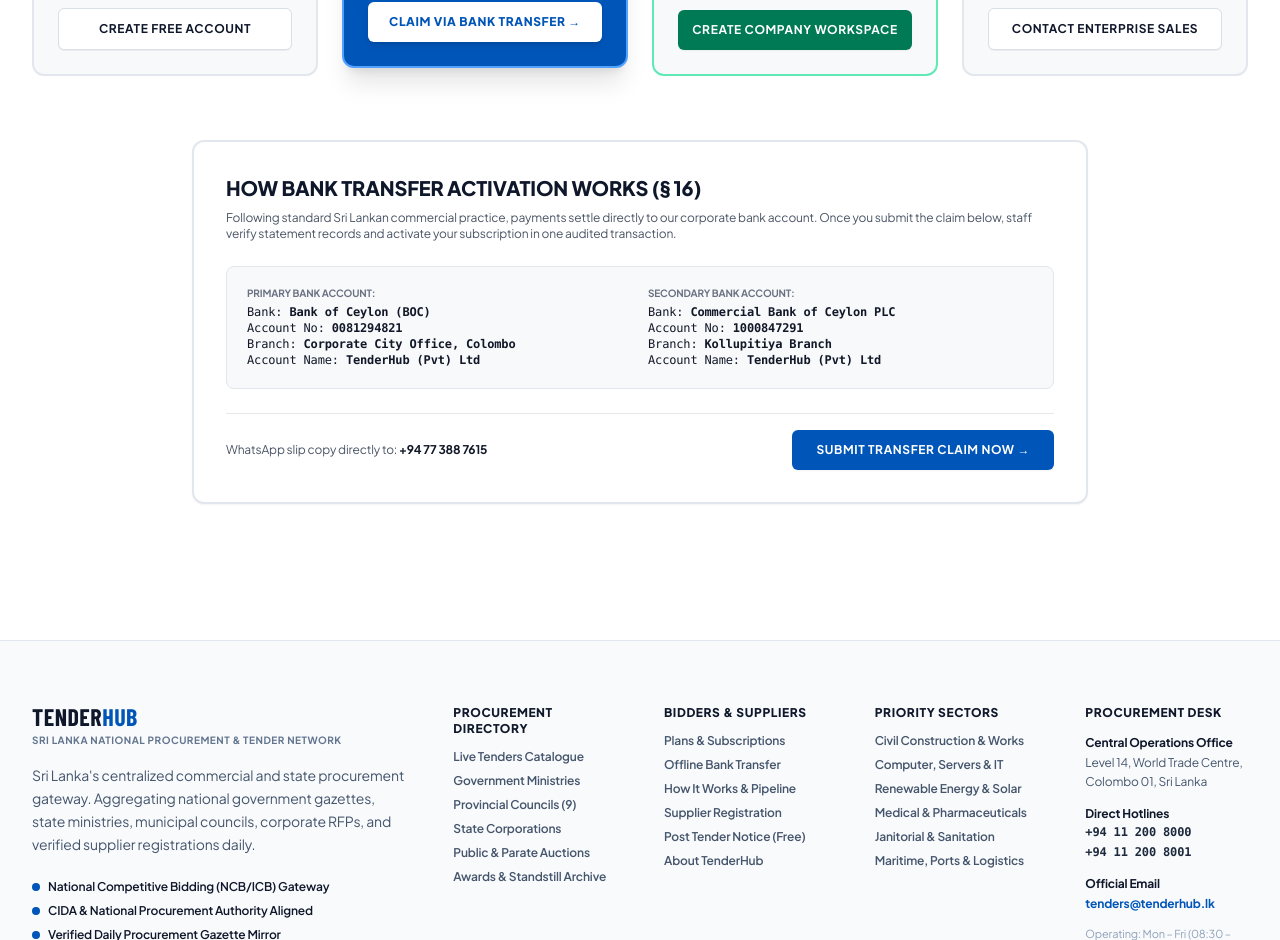
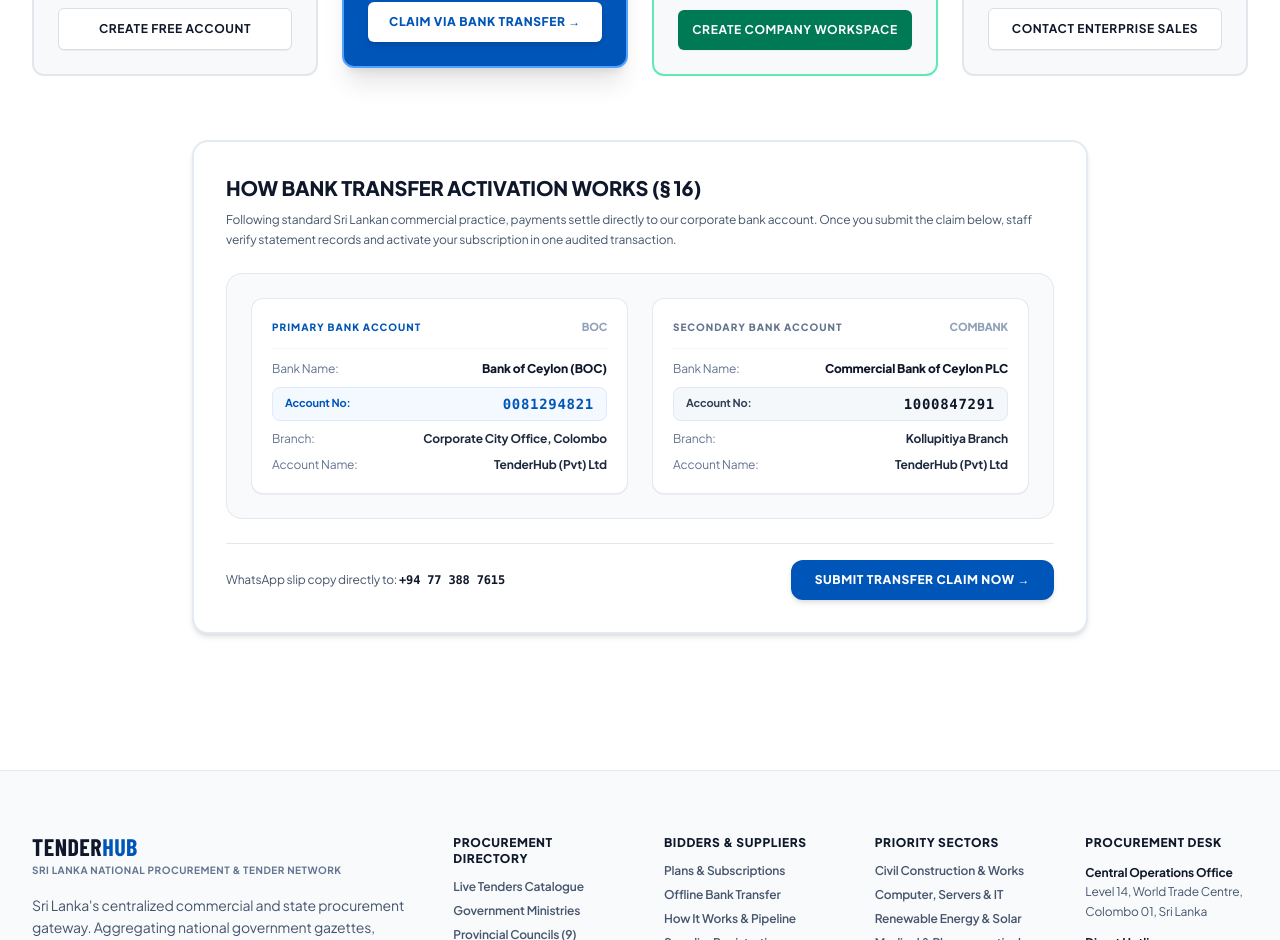
Before and after one commit to WAH-ISHAN/tender, a Next.js app in the folder web/: page /subscriber-pricing in a window 1280 px wide. Shown: the part 928-1868 px from the top of the page. Built offline with nearby package versions, Linux system fonts and the light colour scheme; a web font is replaced by a local one.

Commit message:
feat: modernize bank transfer account cards typography and layout

```diff
--- a/web/src/app/(public)/subscriber-pricing/page.tsx
+++ b/web/src/app/(public)/subscriber-pricing/page.tsx
@@ -172,38 +172,82 @@
       </div>
 
       {/* Direct Bank Transfer Information Section (§ 16) */}
-      <section className="bg-white border-2 border-[#E2E6ED] rounded-xl p-8 max-w-4xl mx-auto shadow-xs">
+      <section className="bg-white border-2 border-slate-200/90 rounded-2xl p-8 max-w-4xl mx-auto shadow-md">
         <h3 className="text-xl font-black text-[#0F172A] uppercase mb-2">
           How Bank Transfer Activation Works (§ 16)
         </h3>
-        <p className="text-xs text-gray-600 mb-6">
+        <p className="text-xs text-slate-600 font-normal leading-relaxed mb-6">
           Following standard Sri Lankan commercial practice, payments settle directly to our corporate bank account. Once you submit the claim below, staff verify statement records and activate your subscription in one audited transaction.
         </p>
 
-        <div className="grid grid-cols-1 md:grid-cols-2 gap-4 bg-[#F8F9FB] p-5 rounded-lg border border-[#E2E6ED] mb-6 font-mono text-xs text-[#111827]">
-          <div>
-            <span className="text-gray-500 font-sans font-bold uppercase text-[10px] block mb-1">PRIMARY BANK ACCOUNT:</span>
-            <div>Bank: <strong>Bank of Ceylon (BOC)</strong></div>
-            <div>Account No: <strong>0081294821</strong></div>
-            <div>Branch: <strong>Corporate City Office, Colombo</strong></div>
-            <div>Account Name: <strong>TenderHub (Pvt) Ltd</strong></div>
+        {/* Modern Structured Bank Details Grid */}
+        <div className="grid grid-cols-1 md:grid-cols-2 gap-6 bg-[#F8FAFC] p-6 rounded-2xl border border-slate-200/90 mb-6 font-sans">
+
+          {/* Primary Bank Account Card */}
+          <div className="bg-white p-5 rounded-xl border border-slate-200/90 shadow-2xs">
+            <div className="flex items-center justify-between pb-3 mb-3 border-b border-slate-100">
+              <span className="text-[10px] font-black uppercase tracking-widest text-[#0055B8]">
+                PRIMARY BANK ACCOUNT
+              </span>
+              <span className="text-[11px] font-extrabold text-slate-400">BOC</span>
+            </div>
+            <div className="space-y-2.5 text-xs">
+              <div className="flex justify-between items-center">
+                <span className="text-slate-500 font-normal">Bank Name:</span>
+                <strong className="text-[#0F172A] font-black">Bank of Ceylon (BOC)</strong>
+              </div>
+              <div className="flex justify-between items-center py-1.5 bg-blue-50/70 px-3 rounded-lg border border-blue-100">
+                <span className="text-[#0055B8] font-bold text-[11px]">Account No:</span>
+                <strong className="font-mono text-sm font-black text-[#0055B8] tracking-wider">0081294821</strong>
+              </div>
+              <div className="flex justify-between items-center">
+                <span className="text-slate-500 font-normal">Branch:</span>
+                <span className="text-slate-800 font-bold">Corporate City Office, Colombo</span>
+              </div>
+              <div className="flex justify-between items-center">
+                <span className="text-slate-500 font-normal">Account Name:</span>
+                <span className="text-slate-800 font-bold">TenderHub (Pvt) Ltd</span>
+              </div>
+            </div>
           </div>
-          <div>
-            <span className="text-gray-500 font-sans font-bold uppercase text-[10px] block mb-1">SECONDARY BANK ACCOUNT:</span>
-            <div>Bank: <strong>Commercial Bank of Ceylon PLC</strong></div>
-            <div>Account No: <strong>1000847291</strong></div>
-            <div>Branch: <strong>Kollupitiya Branch</strong></div>
-            <div>Account Name: <strong>TenderHub (Pvt) Ltd</strong></div>
+
+          {/* Secondary Bank Account Card */}
+          <div className="bg-white p-5 rounded-xl border border-slate-200/90 shadow-2xs">
+            <div className="flex items-center justify-between pb-3 mb-3 border-b border-slate-100">
+              <span className="text-[10px] font-black uppercase tracking-widest text-slate-500">
+                SECONDARY BANK ACCOUNT
+              </span>
+              <span className="text-[11px] font-extrabold text-slate-400">COMBANK</span>
+            </div>
+            <div className="space-y-2.5 text-xs">
+              <div className="flex justify-between items-center">
+                <span className="text-slate-500 font-normal">Bank Name:</span>
+                <strong className="text-[#0F172A] font-black">Commercial Bank of Ceylon PLC</strong>
+              </div>
+              <div className="flex justify-between items-center py-1.5 bg-slate-100/70 px-3 rounded-lg border border-slate-200">
+                <span className="text-slate-700 font-bold text-[11px]">Account No:</span>
+                <strong className="font-mono text-sm font-black text-[#0F172A] tracking-wider">1000847291</strong>
+              </div>
+              <div className="flex justify-between items-center">
+                <span className="text-slate-500 font-normal">Branch:</span>
+                <span className="text-slate-800 font-bold">Kollupitiya Branch</span>
+              </div>
+              <div className="flex justify-between items-center">
+                <span className="text-slate-500 font-normal">Account Name:</span>
+                <span className="text-slate-800 font-bold">TenderHub (Pvt) Ltd</span>
+              </div>
+            </div>
           </div>
+
         </div>
 
-        <div className="flex flex-wrap items-center justify-between gap-4 pt-4 border-t border-gray-200">
-          <div className="text-xs text-gray-600">
-            WhatsApp slip copy directly to: <strong className="text-gray-900">+94 77 388 7615</strong>
+        <div className="flex flex-wrap items-center justify-between gap-4 pt-4 border-t border-slate-200">
+          <div className="text-xs text-slate-600 font-normal">
+            WhatsApp slip copy directly to: <strong className="text-[#0F172A] font-bold font-mono">+94 77 388 7615</strong>
           </div>
           <button
             onClick={() => setShowBankClaim(true)}
-            className="bg-[#0055B8] hover:bg-[#004394] text-white text-xs font-bold px-6 py-3 rounded-md uppercase tracking-wider shadow-xs"
+            className="bg-[#0055B8] hover:bg-[#004394] text-white text-xs font-black px-6 py-3 rounded-xl uppercase tracking-wider shadow-md transition-all hover:-translate-y-0.5 active:scale-95 cursor-pointer"
           >
             Submit Transfer Claim Now &rarr;
           </button>
```
